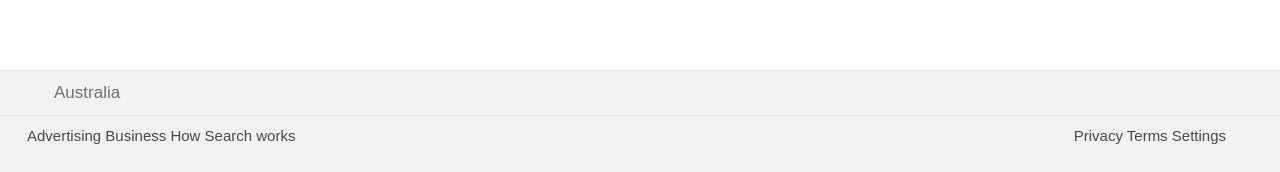
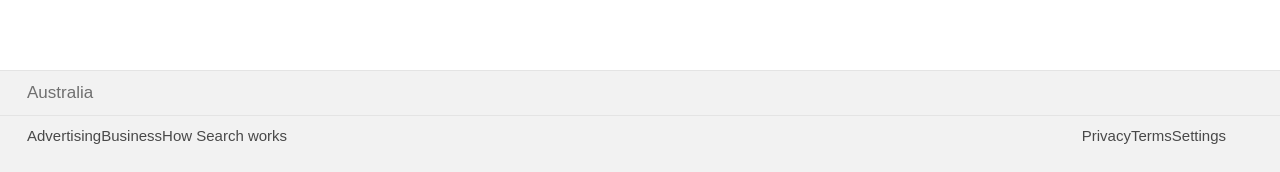
Before and after one commit to AndrejaKardos/google-homepage-clone, a React (Create React App) app: page / in a window 1280 px wide. Shown: the part 625-797 px from the top of the page. Built offline with nearby package versions, Linux system fonts and the light colour scheme.

Commit message:
Added links to footer

```diff
--- a/src/App.css
+++ b/src/App.css
@@ -171,7 +171,7 @@ a:hover {
   justify-content: flex-start;
   color: rgba(0,0,0,.54);
   font-size: 17px;
-  padding: 2px 0 2px 54px;
+  padding: 2px 0 2px 27px;
   visibility: visible;
   border-top: 1px solid #e4e4e4;
   border-bottom: 1px solid #e4e4e4;
--- a/src/Components/Footer.js
+++ b/src/Components/Footer.js
@@ -10,14 +10,14 @@ class Footer extends Component {
                 </div>
                 <div id='footer-lower'>
                     <span id='footer-lower-left'>
-                        Advertising
-                        Business
-                        How Search works
+                        <a href='https://ads.google.com/intl/en_au/home/?subid=ww-ww-et-g-awa-a-g_hpafoot1_1!o2m--ahpm-0000000034-0000000001&utm_source=google.com&utm_medium=referral&utm_campaign=google_hpafooter&fg=1' className='left-footer-link'>Advertising</a>
+                        <a href='https://www.google.com/services/?subid=ww-ww-et-g-awa-a-g_hpbfoot1_1!o2&utm_source=google.com&utm_medium=referral&utm_campaign=google_hpbfooter&fg=1#?modal_active=none' className='left-footer-link'>Business</a>
+                        <a href='https://www.google.com/search/howsearchworks/?fg=1' className='left-footer-link'>How Search works</a>
                     </span>
                     <span id='footer-lower-right'>
-                        Privacy
-                        Terms
-                        Settings
+                        <a href='https://policies.google.com/privacy?hl=en-AU&fg=1' className='right-footer-link'>Privacy</a>
+                        <a href='https://policies.google.com/terms?hl=en-AU&fg=1' className='right-footer-link'>Terms</a>
+                        <a href='https://www.google.com/preferences?hl=en' className='right-footer-link'>Settings</a>
                     </span>
                 </div>
             </div>
```
Also changed, not shown: src/Components/Message.js (line endings or trailing spaces).
